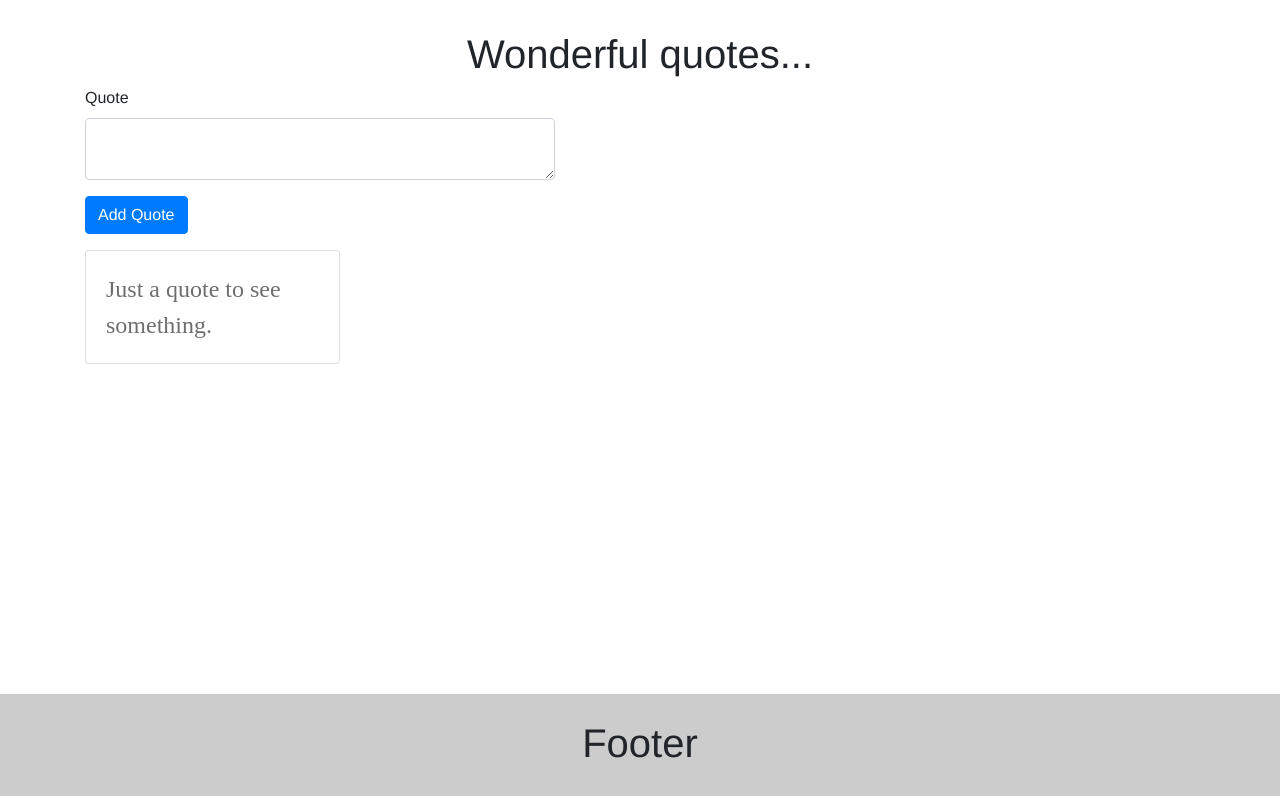
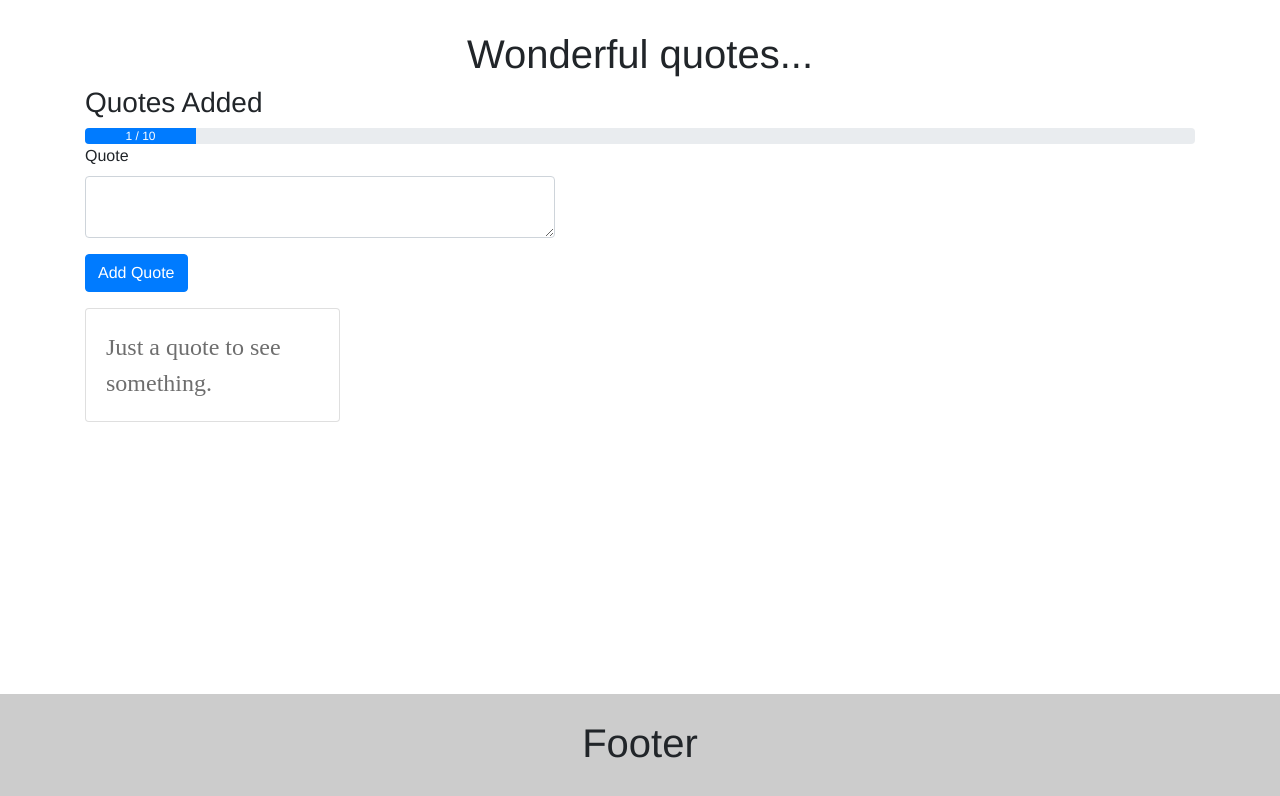
Before and after one commit to PrabeenSoreng/wonderful-quotes, a Vue app: page / in a window 1280 px wide. Shown: the top 796 px of the page. Built offline with nearby package versions, Linux system fonts and the light colour scheme; a web font is replaced by a local one.

Commit message:
progress and check quote count implemented

```diff
--- a/src/App.vue
+++ b/src/App.vue
@@ -4,6 +4,7 @@
       <h1>Wonderful quotes...</h1>
     </header>
     <div class="container">
+      <appHeader :quoteCount="quotes.length" :maxQuotes="maxQuotes"></appHeader>
       <appNewQuote @quoteAdded="newQuote"></appNewQuote>
       <appQuoteGrid :quotes="quotes" @quoteDeleted="deleteQuote"></appQuoteGrid>
     </div>
@@ -16,11 +17,13 @@
 <script>
 import QuoteGrid from "./components/QuoteGrid.vue";
 import NewQuote from "./components/NewQuote.vue";
+import Header from "./components/Header.vue";
 export default {
   name: "app",
   components: {
     appQuoteGrid: QuoteGrid,
-    appNewQuote: NewQuote
+    appNewQuote: NewQuote,
+    appHeader: Header
   },
   data() {
     return {
@@ -30,6 +33,8 @@
   },
   methods: {
     newQuote(quote) {
+      if (this.quotes.length >= this.maxQuotes)
+        return alert("Please delete Quotes first.");
       this.quotes.push(quote);
     },
     deleteQuote(index) {
--- /dev/null
+++ b/src/components/Header.vue
@@ -0,0 +1,25 @@
+<template>
+  <div>
+    <div class="row">
+      <div class="col-sm-12">
+        <h3>Quotes Added</h3>
+        <div class="progress">
+          <div
+            class="progress-bar"
+            role="progressbar"
+            aria-valuenow="25"
+            aria-valuemin="0"
+            aria-valuemax="100"
+            :style="{width: (quoteCount/maxQuotes) * 100 + '%'}"
+          >{{quoteCount}} / {{maxQuotes}}</div>
+        </div>
+      </div>
+    </div>
+  </div>
+</template>
+
+<script>
+export default {
+  props: ["quoteCount", "maxQuotes"]
+};
+</script>
```
